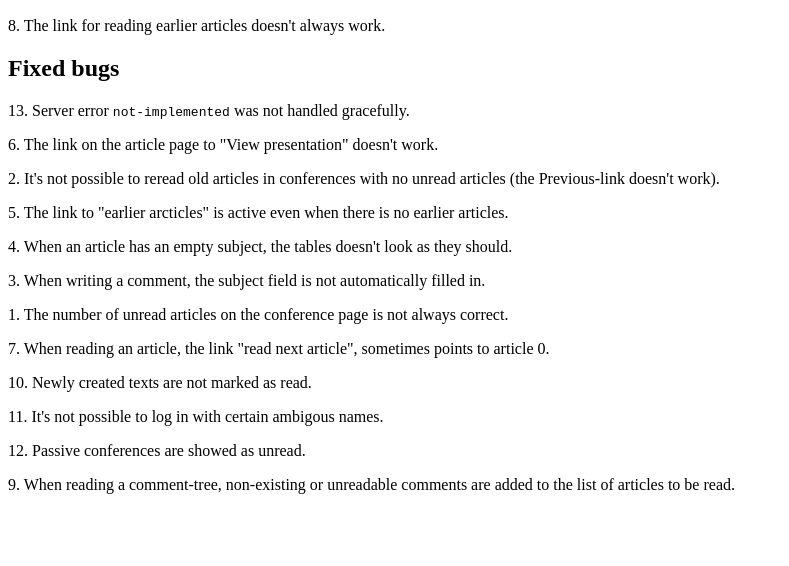
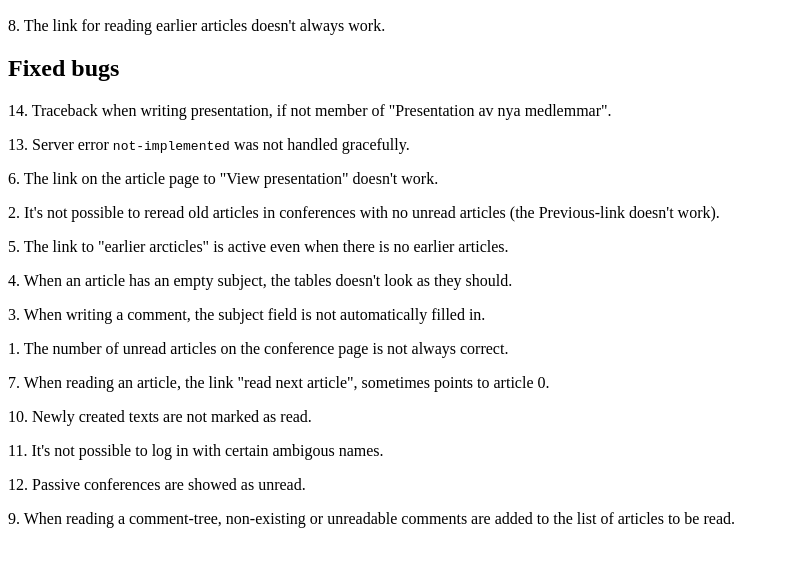
Before and after one commit to astrand/webkom, a plain HTML site: page bugs.html in a window 1280 px wide. Shown: the part 76-642 px from the top of the page, without its empty margins (0-789 px from the left). Drawn offline with Linux system fonts and the light colour scheme.

Commit message:
*** empty log message ***

```diff
--- a/bugs.html
+++ b/bugs.html
@@ -12,6 +12,8 @@
 <p>8. The link for reading earlier articles doesn't always work.
 
 <h2>Fixed bugs</h2>
+<p>14. Traceback when writing presentation, if not member of
+"Presentation av nya medlemmar".
 <p>13. Server error <code>not-implemented</code> was not handled gracefully.
 <p>6. The link on the article page to "View presentation" doesn't
 work.
```
